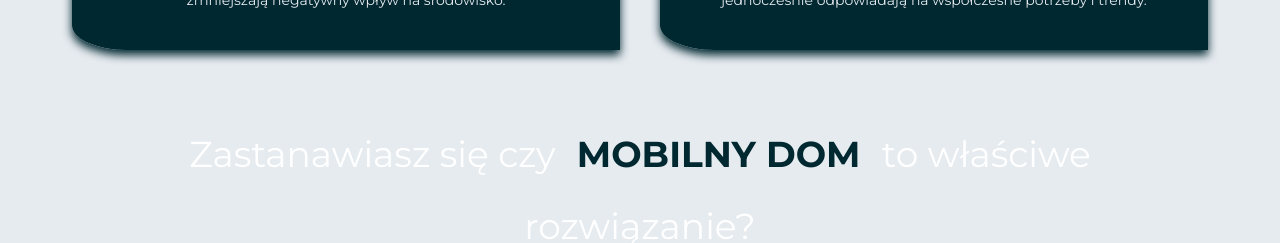
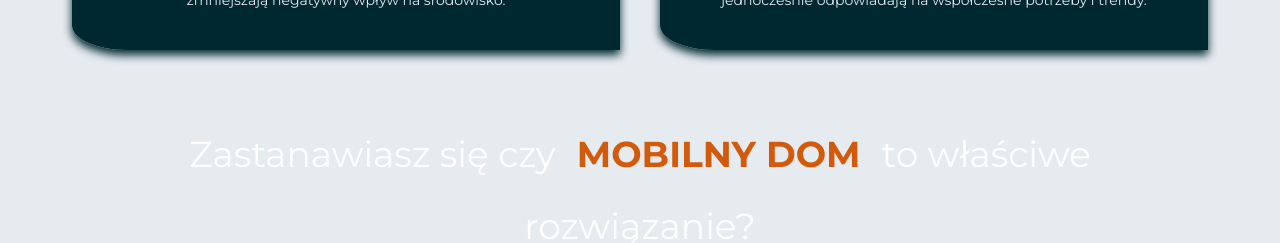
Before and after one commit to designByMilencja/frame-houses, a Next.js app: page / in a window 1280 px wide. Shown: the part 2500-2743 px from the top of the page. Built offline with nearby package versions, Linux system fonts and the light colour scheme.

Commit message:
fix(): changed color of button contact

```diff
--- a/components/home/Advantages.jsx
+++ b/components/home/Advantages.jsx
@@ -7,7 +7,7 @@ const Advantages = () => {
         <section id="advantages">
             <h2 className="text-3xl leading-[1.5] sm:leading-[2] sm:text-4xl text-center m-4 p-4">
                 Zastanawiasz się czy <br className="md:hidden"/>
-                <span className="uppercase font-extrabold px-3 py-2 text-green">mobilny dom</span>
+                <span className="uppercase font-extrabold px-3 py-2 text-contact">mobilny dom</span>
                 <br className="sm:hidden"/> to właściwe rozwiązanie?
             </h2>
             <div className="w-full flex flex-col md:flex-row justify-around items-center p-8">
--- a/tailwind.config.js
+++ b/tailwind.config.js
@@ -11,6 +11,7 @@ module.exports = {
             primary: "#E6EBF0",
             text: "#070906",
             green: "#002830",
+            contact: "#D25A0C",
           },
           fontFamily: {
             mont: ["Montserrat", "sans-serif"],
```
Also changed, not shown: public/assets/icons/checkmark-done-outline.svg.
